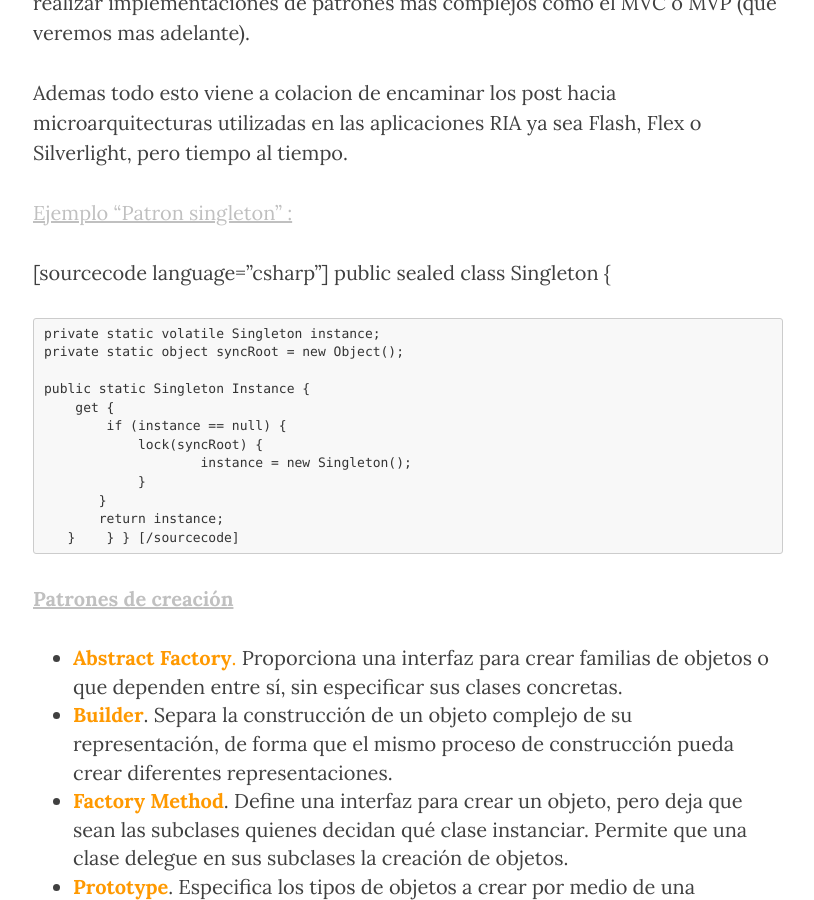
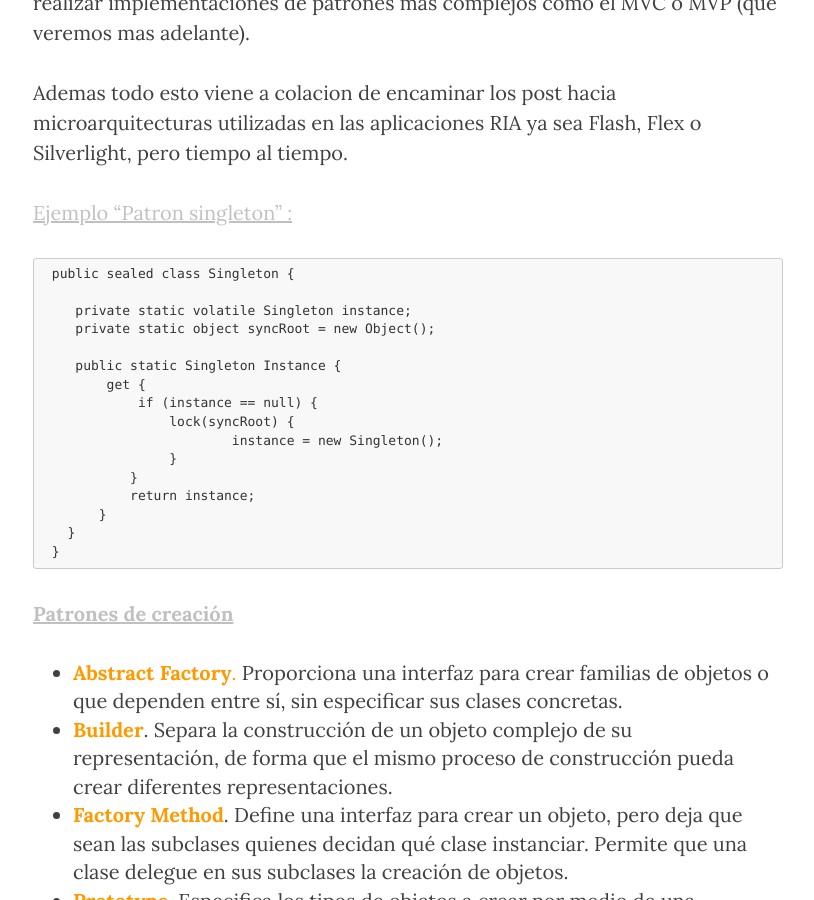
Before and after one commit to mravinale/mravinale.github.io, a Jekyll site: the page built from _posts/2010-06-09-introduccion-a-patrones-de-diseno-design-patterns..markdown, in a window 1280 px wide and 900 px high, scrolled down 1106 px. Shown: the whole window, without its empty margins (232-1046 px from the left). Built offline with Jekyll 4.4.1, drawn with Linux system fonts in a browser that asks for light colours; nearby versions of some CDN libraries.

Commit message:
twiking header

````diff
--- a/_layouts/page.html
+++ b/_layouts/page.html
@@ -3,7 +3,7 @@
 ---
 
 <!-- Page Header -->
-<header class="intro-header" style="background-image: url('{{ site.baseurl }}/{{ page.header-img }}')">
+<header class="intro-header" style="background-image: url('{{ site.baseurl }}/{{ page.header-img }}'); min-height: 472px">
     <div class="container">
         <div class="row">
             <div class="col-lg-8 col-lg-offset-2 col-md-10 col-md-offset-1">
--- a/_posts/2010-06-09-introduccion-a-patrones-de-diseno-design-patterns..markdown
+++ b/_posts/2010-06-09-introduccion-a-patrones-de-diseno-design-patterns..markdown
@@ -20,8 +21,8 @@
 
 <span style="color:#c0c0c0;"><span style="text-decoration:underline;">Ejemplo "Patron singleton" :</span></span>
 
-[sourcecode language="csharp"]
-public sealed class Singleton {
+```
+ public sealed class Singleton {
 
     private static volatile Singleton instance;
     private static object syncRoot = new Object();
@@ -36,8 +37,8 @@
            return instance;
        }
    }
-}
-[/sourcecode]
+ }
+```
 
 <span style="color:#333399;"><strong><span style="color:#c0c0c0;"><span style="text-decoration:underline;">Patrones de creación</span></span></strong></span>
 <ul>
````
Also changed, not shown: other parts of _posts/2010-06-09-introduccion-a-patrones-de-diseno-design-patterns..markdown (+1 -0 lines).
